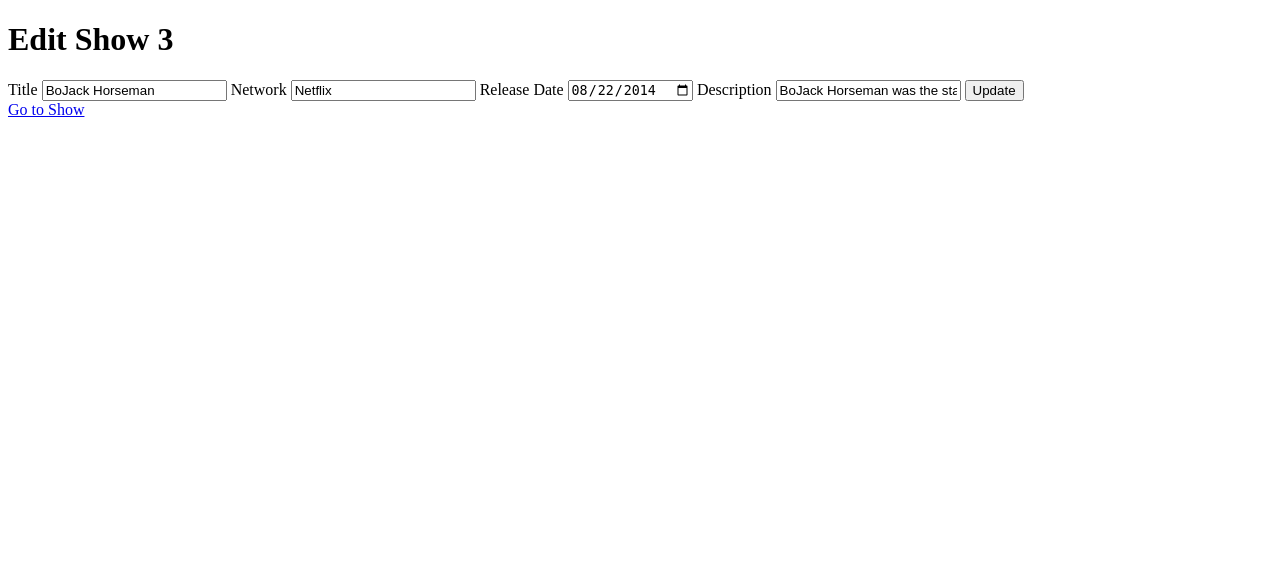
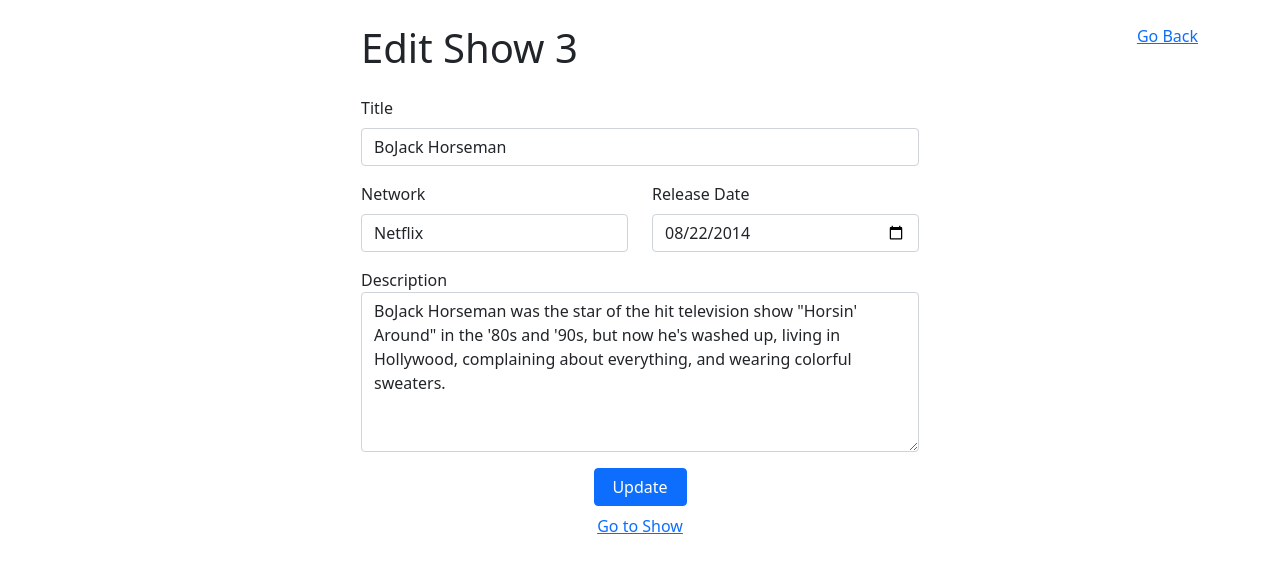
Before and after one commit to anthony-nagtalon/coding_dojo, a Django app: page /shows/3/edit in a window 1280 px wide. Shown: the top 573 px of the page. Run offline with Django 3.2, Linux system fonts and the light colour scheme; data comes from the database, SQL or seed files in the repository.

Commit message:
Added styling

```diff
--- a/django/django_ORM/tv_shows_proj/tv_shows_app/templates/edit_show.html
+++ b/django/django_ORM/tv_shows_proj/tv_shows_app/templates/edit_show.html
@@ -4,10 +4,13 @@
     <meta charset="UTF-8">
     <meta http-equiv="X-UA-Compatible" content="IE=edge">
     <meta name="viewport" content="width=device-width, initial-scale=1.0">
+    <link href="https://cdn.jsdelivr.net/npm/bootstrap@5.0.1/dist/css/bootstrap.min.css" rel="stylesheet" integrity="sha384-+0n0xVW2eSR5OomGNYDnhzAbDsOXxcvSN1TPprVMTNDbiYZCxYbOOl7+AMvyTG2x" crossorigin="anonymous">
     <title>Update</title>
 </head>
-<body>
-    <h1>Edit Show {{ show.id }}</h1>
+<body class="container my-4">
+    <a href="/shows" class="float-end">Go Back</a>
+    <div class="col-6 offset-3">
+        <h1 class="jumbotron-heading my-4">Edit Show {{ show.id }}</h1>
 
         {% if messages %}
         <ul class="messages">
@@ -19,20 +22,34 @@
 
         <form action="/shows/{{ show.id }}/update" method="POST">
             {% csrf_token %}
-        <label for="title">Title</label>
-        <input type="text" id="title" name="title" value="{{ show.title }}">
+            <div class="mb-3">
+                <label for="title" class="form-label">Title</label>
+                <input type="text" class="form-control" id="title" name="title" value="{{ show.title }}">
+            </div>
 
-        <label for="network">Network</label>
-        <input type="text" id="network" name="network" value="{{ show.network }}">
+            <div class="row mb-3">
+                <div class="col">
+                    <label for="network" class="form-label">Network</label>
+                    <input type="text" class="form-control" id="network" name="network" value="{{ show.network }}">
+                </div>
+                <div class="col">
+                    <label for="release-date" class="form-label">Release Date</label>
+                    <input type="date" class="form-control" id="release-date" name="release-date" value="{{ show.release_date|date:'Y-m-d' }}">
+                </div>
+            </div>
 
-        <label for="release-date">Release Date</label>
-        <input type="date" id="release-date" name="release-date" value="{{ show.release_date|date:'Y-m-d' }}">
+            <div class="mb-3">
+                <label for="desc">Description</label>
+                <textarea class="form-control" name="desc" id="desc" style="height: 20vh">{{ show.desc }}</textarea>
+            </div>
 
-        <label for="desc">Description</label>
-        <input type="text" id="desc" name="desc" value="{{ show.desc }}">
-
-        <button type="submit">Update</button>
+            <div class="text-center mb-2">
+                <button type="submit" class="btn btn-primary col-2">Update</button>
+            </div>
         </form>
+        <div class="text-center">
             <a href="/shows/{{ show.id }}">Go to Show</a>
+        </div>
+    </div>
 </body>
 </html>
```
Also changed, not shown: django/django_ORM/tv_shows_proj/tv_shows_app/templates/add_show.html (+27 -13 lines), django/django_ORM/tv_shows_proj/tv_shows_app/templates/show_page.html (+5 -4 lines), django/django_ORM/tv_shows_proj/tv_shows_app/templates/shows.html (+9 -8 lines). Lines whose indentation alone changed are shown as unchanged.
